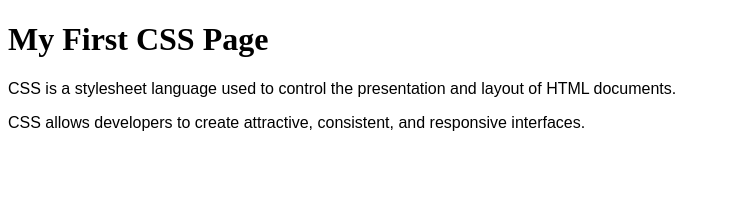
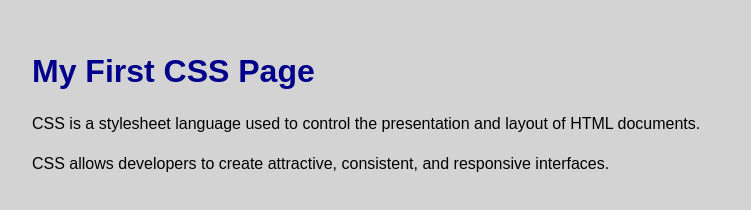
Before and after one commit to Dheeejhay/Webtech, a plain HTML site: page css-laboratory/lab1.html in a window 1280 px wide. Shown: the whole page, without its empty margins (0-751 px from the left). Drawn offline with Linux system fonts and the light colour scheme.

Commit message:
CSS LAB 1

```diff
--- a/css-laboratory/lab1.html
+++ b/css-laboratory/lab1.html
@@ -2,13 +2,25 @@
 <html lang="en">
 <head>
     <meta charset="UTF-8">
-    <meta name="viewport" content="width=, initial-scale=1.0">
-    <title>Document</title>
+    <meta name="viewport" content="width=device-width, initial-scale=1.0">
+    <title>My First CSS Page</title>
+<style>
+    h1 {color: darkblue;
+    }
+    body{background-color: lightgray;
+    font-family: Arial, Helvetica, sans-serif;
+    padding: 24px;
+    }
+    p {font-size:16px;
+    line-height:1.5;
+    }
+</style>
+<link rel="stylesheet" href="style.css"/>
 </head>
 <body>
-    <h1 style=>My First CSS Page</h1>
-    <p style="font-size: 16px; font-family: Arial, Helvetica, sans-serif;">CSS is a stylesheet language used to control the presentation and layout of HTML documents.</p>
-    <p style="font-size: 16px; font-family:Arial, Helvetica, sans-serif">CSS allows developers to create attractive, consistent, and responsive interfaces.</p>
 
+    <h1>My First CSS Page</h1>
+    <p>CSS is a stylesheet language used to control the presentation and layout of HTML documents.</p>
+    <p>CSS allows developers to create attractive, consistent, and responsive interfaces.</p>
 </body>
 </html>
```
